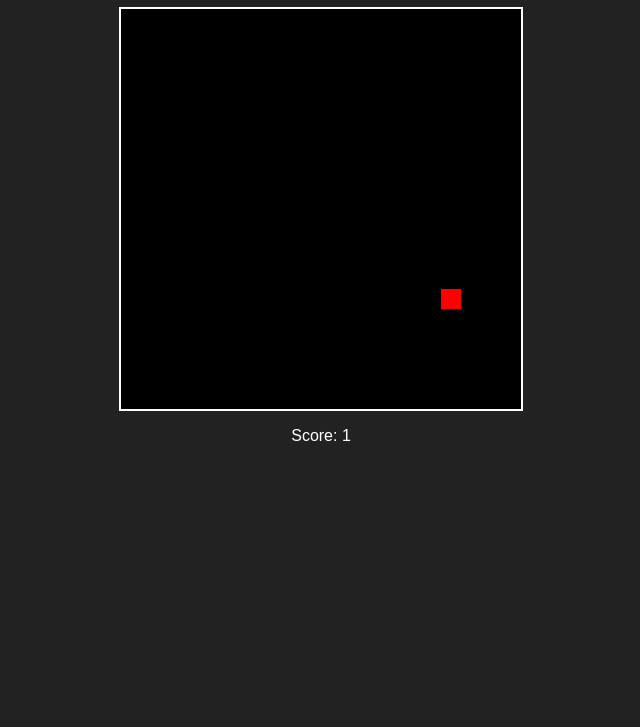
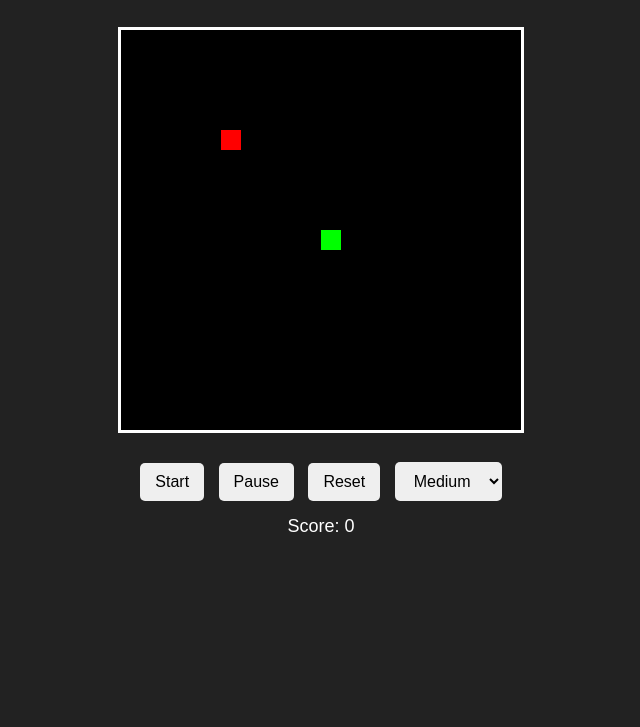
Before and after one commit to venkatsarella12/snake, a plain HTML site: page index.html in a window 1280 px wide. Shown: the part 73-800 px from the top of the page, without its empty margins (319-959 px from the left). Drawn offline with Linux system fonts and the light colour scheme.

Commit message:
index.html

```diff
--- a/index.html
+++ b/index.html
@@ -1,60 +1,88 @@
 <!DOCTYPE html>
 <html>
 <head>
-    <title>Snake Game - Level 1</title>
+    <title>Snake Game - Enhanced</title>
     <style>
+        body {
+            background-color: #222;
+            color: #fff;
+            font-family: Arial, sans-serif;
+            text-align: center;
+            margin: 0;
+            padding: 0;
+        }
         canvas {
-            background: black;
-            display: block;
-            margin: 0 auto;
-            border: 2px solid white;
+            background-color: black;
+            border: 3px solid white;
+            margin-top: 20px;
         }
-        body {
-            text-align: center;
-            color: white;
-            font-family: Arial, sans-serif;
-            background-color: #222;
+        #controls {
+            margin-top: 20px;
+        }
+        button, select {
+            padding: 10px 15px;
+            margin: 5px;
+            border: none;
+            border-radius: 5px;
+            font-size: 16px;
+            cursor: pointer;
+        }
+        button:hover, select:hover {
+            opacity: 0.9;
+        }
+        #scoreDisplay {
+            margin-top: 10px;
+            font-size: 18px;
         }
     </style>
 </head>
 <body>
-    <h1>Snake Game - Level 1</h1>
+
+<h1>Snake Game</h1>
+
 <canvas id="gameCanvas" width="400" height="400"></canvas>
-    <p id="score">Score: 0</p>
+
+<div id="controls">
+    <button onclick="startGame()">Start</button>
+    <button onclick="pauseGame()">Pause</button>
+    <button onclick="resetGame()">Reset</button>
+    <select id="speedSelect" onchange="changeSpeed(this.value)">
+        <option value="150">Slow</option>
+        <option value="100" selected>Medium</option>
+        <option value="60">Fast</option>
+    </select>
+</div>
+
+<div id="scoreDisplay">Score: 0</div>
 
 <script>
     const canvas = document.getElementById("gameCanvas");
     const ctx = canvas.getContext("2d");
 
-        const box = 20; // Size of each snake part
+    const box = 20;
+    let snake = [{x: 200, y: 200}];
+    let food = {x: 100, y: 100};
+    let direction = "RIGHT";
     let score = 0;
+    let gameInterval;
+    let speed = 100;
+    let isRunning = false;
 
-        // Snake and Food
-        let snake = [{x: 200, y: 200}];
-        let food = {
-            x: Math.floor(Math.random() * 20) * box,
-            y: Math.floor(Math.random() * 20) * box
-        };
-
-        let direction = "RIGHT";
-
-        document.addEventListener("keydown", changeDirection);
-
-        function changeDirection(event) {
-            if (event.key === "ArrowUp" && direction !== "DOWN") direction = "UP";
-            if (event.key === "ArrowDown" && direction !== "UP") direction = "DOWN";
-            if (event.key === "ArrowLeft" && direction !== "RIGHT") direction = "LEFT";
-            if (event.key === "ArrowRight" && direction !== "LEFT") direction = "RIGHT";
-        }
+    document.addEventListener("keydown", (e) => {
+        if (e.key === "ArrowUp" && direction !== "DOWN") direction = "UP";
+        if (e.key === "ArrowDown" && direction !== "UP") direction = "DOWN";
+        if (e.key === "ArrowLeft" && direction !== "RIGHT") direction = "LEFT";
+        if (e.key === "ArrowRight" && direction !== "LEFT") direction = "RIGHT";
+    });
 
     function drawGame() {
-            ctx.clearRect(0, 0, 400, 400);
+        ctx.clearRect(0, 0, canvas.width, canvas.height);
 
         // Draw snake
-            for (let i = 0; i < snake.length; i++) {
-                ctx.fillStyle = i === 0 ? "lime" : "green";
-                ctx.fillRect(snake[i].x, snake[i].y, box, box);
-            }
+        snake.forEach((segment, index) => {
+            ctx.fillStyle = index === 0 ? "#00FF00" : "#00AA00";
+            ctx.fillRect(segment.x, segment.y, box, box);
+        });
 
         // Draw food
         ctx.fillStyle = "red";
@@ -71,22 +99,22 @@
 
         // Check collision with wall
         if (headX < 0 || headX >= 400 || headY < 0 || headY >= 400) {
-                alert("Game Over! Final Score: " + score);
-                document.location.reload();
+            gameOver();
+            return;
         }
 
         // Check collision with self
         for (let i = 1; i < snake.length; i++) {
             if (headX === snake[i].x && headY === snake[i].y) {
-                    alert("Game Over! Final Score: " + score);
-                    document.location.reload();
+                gameOver();
+                return;
             }
         }
 
         // Eat food
         if (headX === food.x && headY === food.y) {
             score++;
-                document.getElementById("score").innerText = "Score: " + score;
+            document.getElementById("scoreDisplay").innerText = "Score: " + score;
             food = {
                 x: Math.floor(Math.random() * 20) * box,
                 y: Math.floor(Math.random() * 20) * box
@@ -95,11 +123,47 @@
             snake.pop();
         }
 
-            let newHead = {x: headX, y: headY};
-            snake.unshift(newHead);
+        snake.unshift({x: headX, y: headY});
     }
 
-        setInterval(drawGame, 100);
+    function startGame() {
+        if (!isRunning) {
+            gameInterval = setInterval(drawGame, speed);
+            isRunning = true;
+        }
+    }
+
+    function pauseGame() {
+        clearInterval(gameInterval);
+        isRunning = false;
+    }
+
+    function resetGame() {
+        pauseGame();
+        snake = [{x: 200, y: 200}];
+        food = {x: 100, y: 100};
+        direction = "RIGHT";
+        score = 0;
+        document.getElementById("scoreDisplay").innerText = "Score: 0";
+        drawGame();
+    }
+
+    function gameOver() {
+        pauseGame();
+        alert("Game Over! Final Score: " + score);
+        resetGame();
+    }
+
+    function changeSpeed(newSpeed) {
+        speed = parseInt(newSpeed);
+        if (isRunning) {
+            pauseGame();
+            startGame();
+        }
+    }
+
+    drawGame(); // Draw initial state
 </script>
+
 </body>
 </html>
```
Lines whose indentation alone changed are shown as unchanged.
